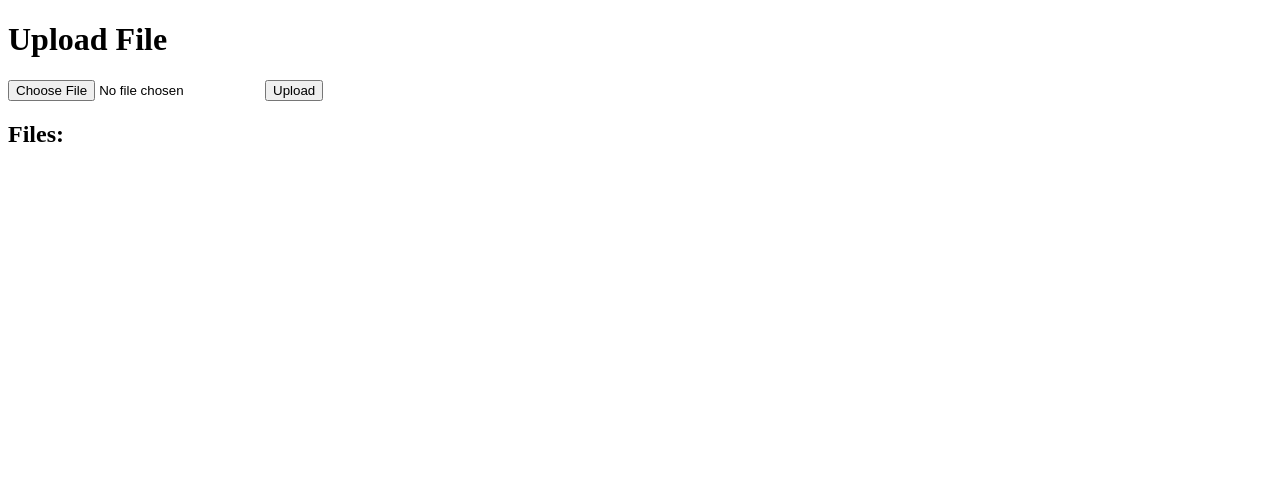
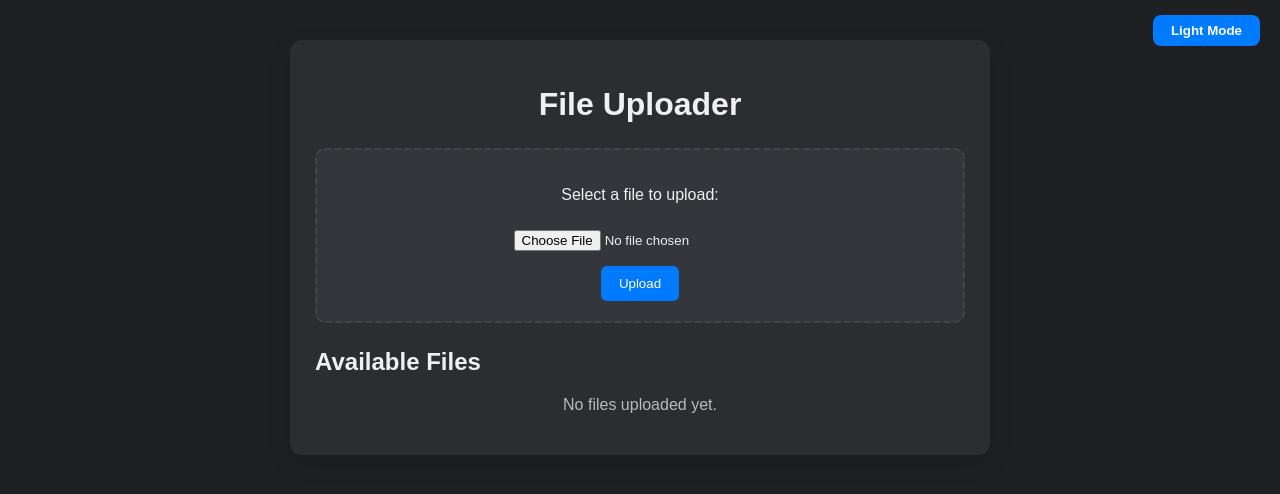
Before and after one commit to fjrhub/flasklocalshare, a Flask app: page / in a window 1280 px wide. Shown: the top 494 px of the page. Run offline with Flask 3, Linux system fonts and the light colour scheme.

Commit message:
feat(ui): set dark mode as default and add theme persistence

```diff
--- a/templates/index.html
+++ b/templates/index.html
@@ -1,21 +1,182 @@
 <!DOCTYPE html>
 <html lang="en">
   <head>
-    <meta charset="UTF-8">
-    <meta name="viewport" content="width=device-width, initial-scale=1.0">
-    <title>File Upload</title>
+    <meta charset="UTF-8" />
+    <meta name="viewport" content="width=device-width, initial-scale=1.0" />
+    <title>File Uploader</title>
+
+    <style>
+      :root {
+        --bg: #f5f6fa;
+        --card: #fff;
+        --text: #000;
+        --border: #d0d0d0;
+        --file-bg: #f1f3f5;
+      }
+
+      body.dark {
+        --bg: #1e1f22;
+        --card: #2b2d31;
+        --text: #f0f0f0;
+        --border: #444;
+        --file-bg: #33363b;
+      }
+
+      body {
+        font-family: Arial, sans-serif;
+        background: var(--bg);
+        margin: 0;
+        padding: 0;
+        color: var(--text);
+        transition: background 0.3s, color 0.3s;
+      }
+
+      .container {
+        max-width: 650px;
+        margin: 40px auto;
+        background: var(--card);
+        padding: 25px;
+        border-radius: 12px;
+        box-shadow: 0 8px 25px rgba(0, 0, 0, 0.1);
+        transition: background 0.3s;
+      }
+
+      h1 {
+        text-align: center;
+        margin-bottom: 25px;
+      }
+
+      .theme-toggle {
+        position: absolute;
+        top: 15px;
+        right: 20px;
+        padding: 8px 18px;
+        border-radius: 8px;
+        border: none;
+        cursor: pointer;
+        background: #007bff;
+        color: #fff;
+        font-weight: bold;
+      }
+
+      .upload-box {
+        text-align: center;
+        padding: 20px;
+        border: 2px dashed var(--border);
+        border-radius: 10px;
+        margin-bottom: 25px;
+        background: var(--file-bg);
+        transition: background 0.3s, border 0.3s;
+      }
+
+      input[type="file"] {
+        margin-top: 10px;
+        color: var(--text);
+      }
+
+      .btn-upload {
+        margin-top: 15px;
+        background: #007bff;
+        color: white;
+        padding: 10px 18px;
+        border: none;
+        border-radius: 6px;
+        cursor: pointer;
+      }
+
+      .btn-upload:hover {
+        background: #005fcc;
+      }
+
+      .file-list {
+        list-style: none;
+        padding: 0;
+      }
+
+      .file-list li {
+        background: var(--file-bg);
+        margin-bottom: 10px;
+        padding: 12px;
+        border-radius: 8px;
+        display: flex;
+        justify-content: space-between;
+        align-items: center;
+        transition: background 0.3s;
+      }
+
+      .file-list a {
+        text-decoration: none;
+        color: #3399ff;
+        font-weight: bold;
+      }
+
+      .empty {
+        text-align: center;
+        color: #777;
+      }
+
+      body.dark .empty {
+        color: #bbb;
+      }
+    </style>
   </head>
   <body>
-    <h1>Upload File</h1>
+    <button class="theme-toggle" id="themeToggle">Dark Mode</button>
+
+    <div class="container">
+      <h1>File Uploader</h1>
+
+      <div class="upload-box">
         <form action="/upload/" method="post" enctype="multipart/form-data">
-        <input type="file" name="file">
-        <input type="submit" value="Upload">
+          <p>Select a file to upload:</p>
+          <input type="file" name="file" required />
+          <br />
+          <button class="btn-upload">Upload</button>
         </form>
-    <h2>Files:</h2>
-    <ul>
+      </div>
+
+      <h2>Available Files</h2>
+
+      {% if files %}
+      <ul class="file-list">
         {% for file in files %}
-            <li><a href="{{ url_for('download_file', filename=file) }}">{{ file }}</a></li>
+        <li>
+          <span>{{ file }}</span>
+          <a href="{{ url_for('download_file', filename=file) }}">Download</a>
+        </li>
         {% endfor %}
       </ul>
+      {% else %}
+      <p class="empty">No files uploaded yet.</p>
+      {% endif %}
+    </div>
+
+    <script>
+      const body = document.body;
+      const toggleBtn = document.getElementById("themeToggle");
+
+      // Default = dark mode
+      body.classList.add("dark");
+      toggleBtn.textContent = "Light Mode";
+
+      // Jika user sebelumnya pilih theme, gunakan
+      const savedTheme = localStorage.getItem("theme");
+      if (savedTheme === "light") {
+        body.classList.remove("dark");
+        toggleBtn.textContent = "Dark Mode";
+      }
+
+      toggleBtn.addEventListener("click", () => {
+        body.classList.toggle("dark");
+
+        if (body.classList.contains("dark")) {
+          toggleBtn.textContent = "Light Mode";
+          localStorage.setItem("theme", "dark");
+        } else {
+          toggleBtn.textContent = "Dark Mode";
+          localStorage.setItem("theme", "light");
+        }
+      });
+    </script>
   </body>
 </html>
```
Lines whose indentation alone changed are shown as unchanged.
